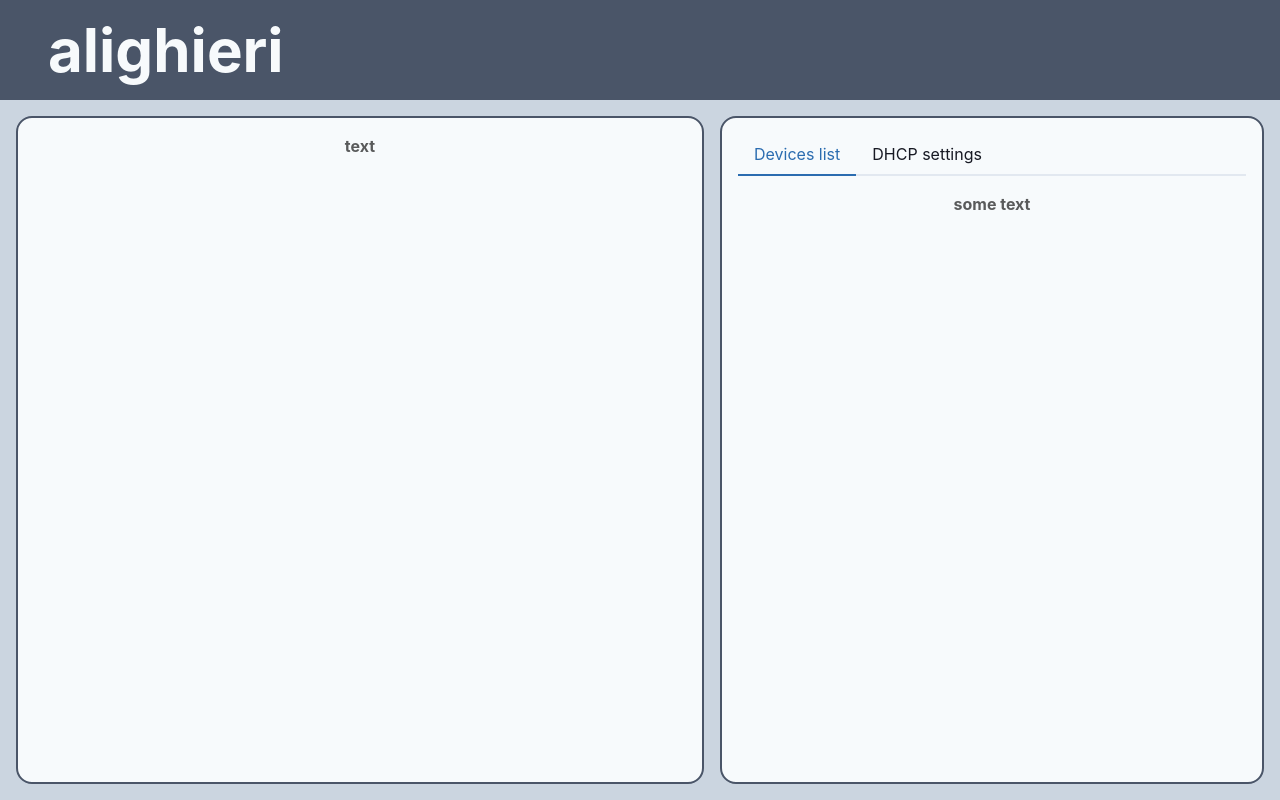
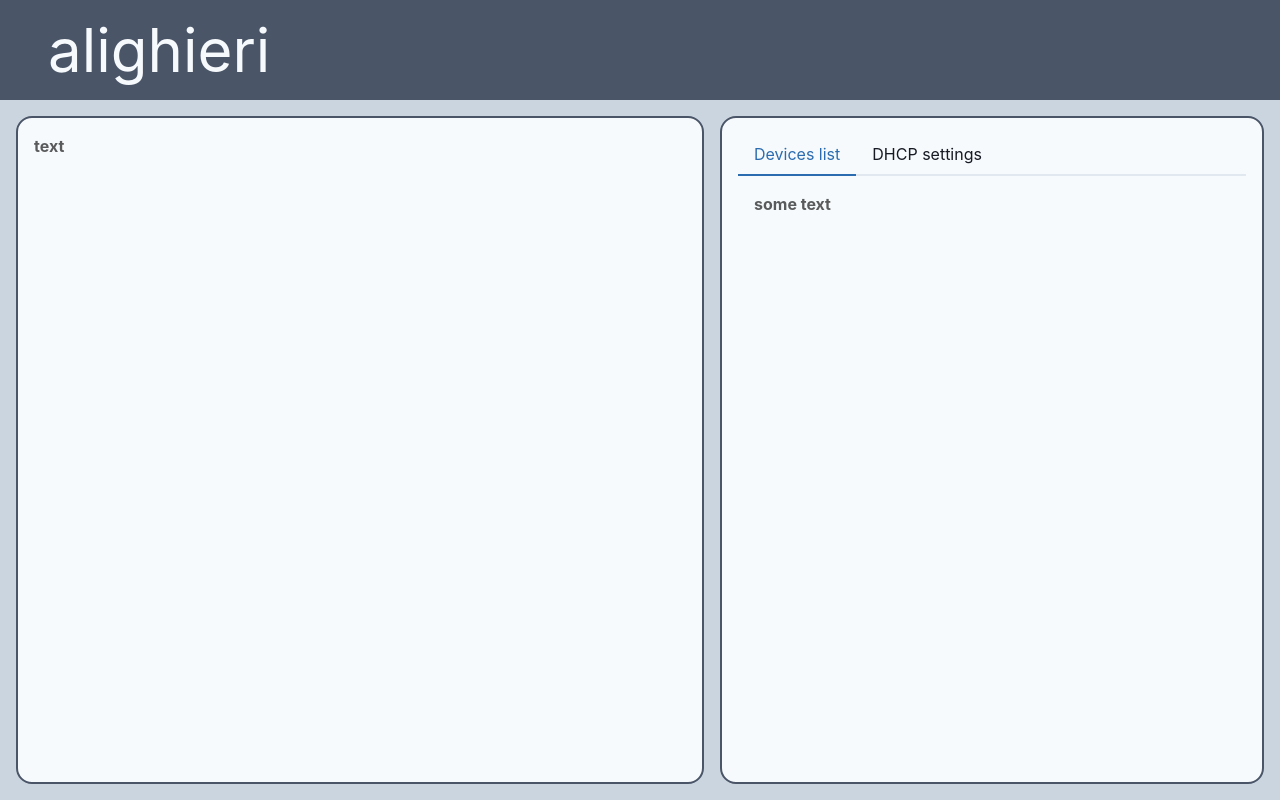
Before and after one commit to sgfn/alighieri, a React (Create React App) app in the folder frontend/: page / in a window 1280 px wide. Built offline with nearby package versions, Linux system fonts and the light colour scheme.

Commit message:
default text color

```diff
--- a/frontend/src/App.tsx
+++ b/frontend/src/App.tsx
@@ -1,12 +1,24 @@
+import { ChakraProvider, extendTheme } from '@chakra-ui/react';
 import './App.css';
 // import RoutingTable from './RoutingTable';
 import Homepage from './Homepage';
 
 function App() {
+    const customTheme = extendTheme({
+        components: {
+            Text: {
+                baseStyle: {
+                    fontWeight: 'normal',
+                    color: 'gray.900'
+                }
+            },
+        },
+    });
+
   return (
-    <div className="App">
+    <ChakraProvider theme={customTheme}>
         <Homepage />
-    </div>
+    </ChakraProvider>
   );
 }
 
--- a/frontend/src/index.tsx
+++ b/frontend/src/index.tsx
@@ -1,4 +1,3 @@
-import { ChakraProvider } from '@chakra-ui/react';
 import React from 'react';
 import ReactDOM from 'react-dom/client';
 import App from './App';
@@ -10,9 +9,7 @@ const root = ReactDOM.createRoot(
 );
 root.render(
   <React.StrictMode>
-    <ChakraProvider>
-        <App />
-    </ChakraProvider>
+    <App />
   </React.StrictMode>
 );
 
```
